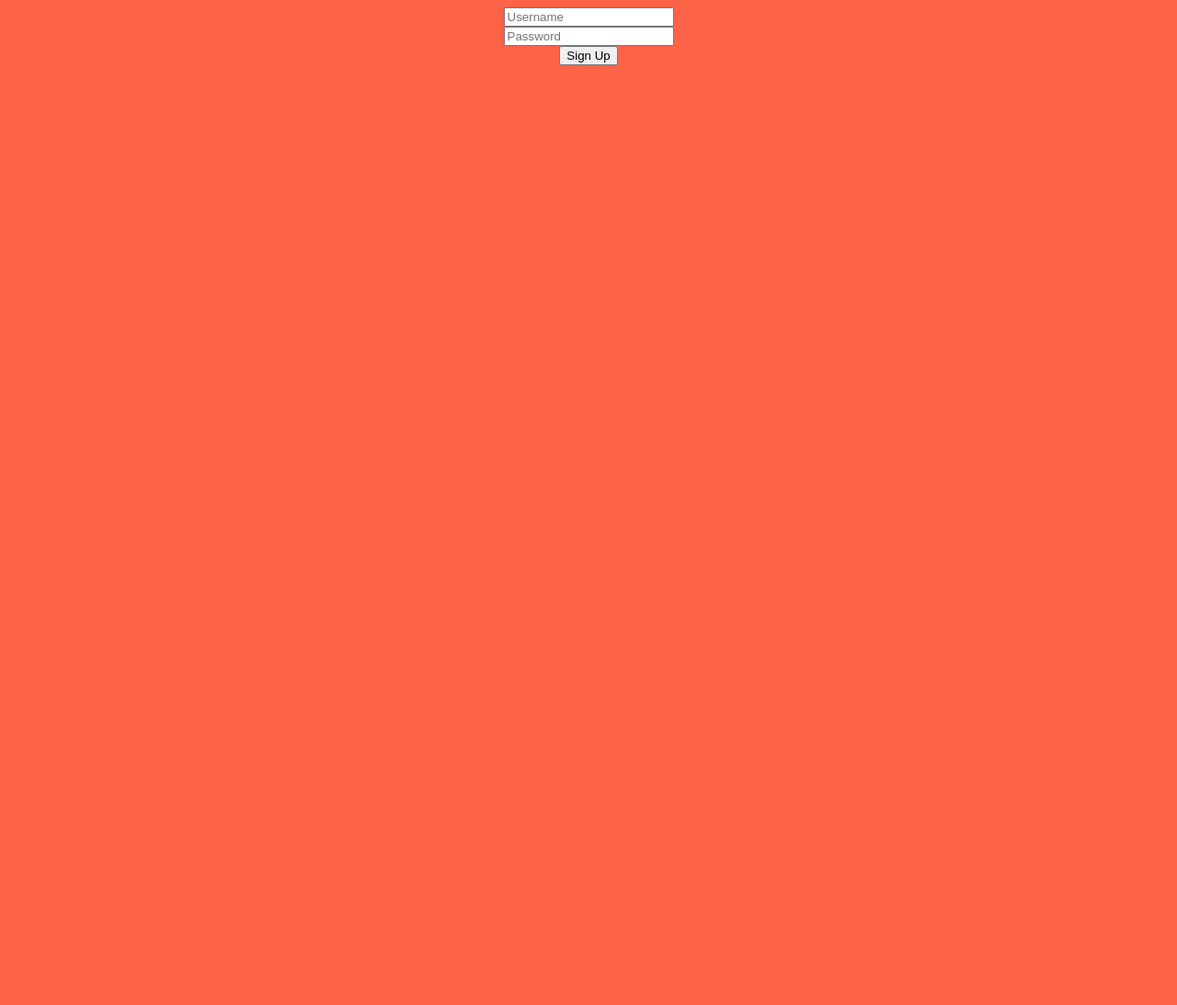
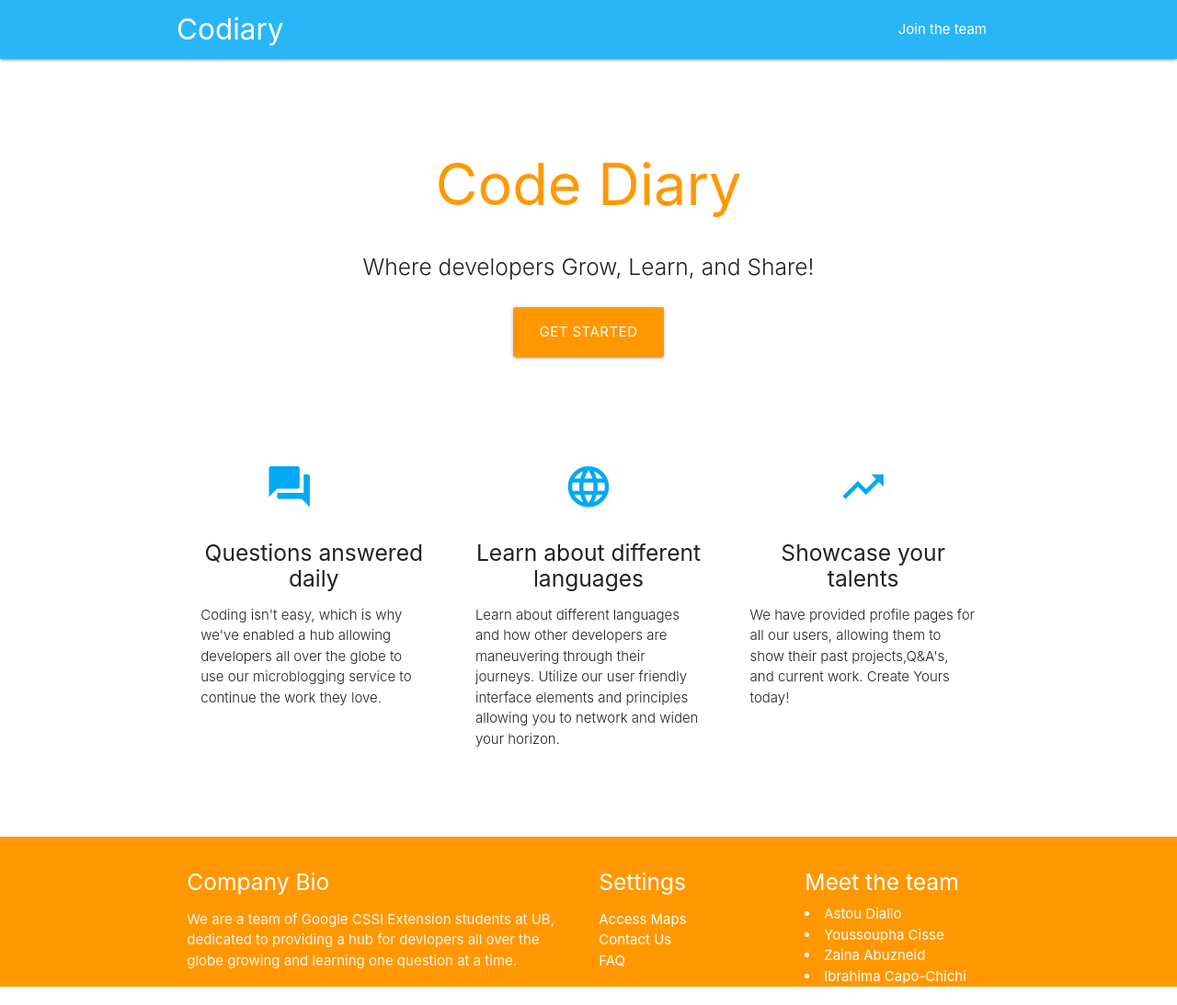
Before and after one commit to icapochi/Code-Diary, a Python web app: template templates/welcome.html in a window 1280 px wide. Shown: the whole page at 92% size. Before the commit the page ends 71 px from the top, so only its background shows below. Run offline with Jinja, Linux system fonts and the light colour scheme; the template is opened without the code that fills it, so the values that code supplies are empty; some libraries are stand-ins or nearby versions.

Commit message:
welcome page added

```diff
--- a/templates/welcome.html
+++ b/templates/welcome.html
@@ -1,27 +1,140 @@
 <!DOCTYPE html>
-<html lang="en" dir="ltr">
-  <head>
-    <meta charset="utf-8">
-    <title></title>
-  </head>
-  <body>
-    <form class="login" action="/logged" method="post">
-      <div class="user-pass">
+<html lang="en">
+<head>
+  <meta http-equiv="Content-Type" content="text/html; charset=UTF-8"/>
+  <meta name="viewport" content="width=device-width, initial-scale=1, maximum-scale=1.0"/>
+  <title>Starter Template - Materialize</title>
 
-        <input id = "user1" type="text" name="" value="" placeholder="Username" required = true><br>
-        <input id = "pass1" type="password" name="" value="" placeholder="Password" required = true><br>
-        <button type="submit" name="Sign Up">Sign Up</button>
+  <!-- CSS  -->
+  <link href="https://fonts.googleapis.com/icon?family=Material+Icons" rel="stylesheet">
+  <!-- Compiled and minified CSS -->
+   <link rel="stylesheet" href="https://cdnjs.cloudflare.com/ajax/libs/materialize/1.0.0/css/materialize.min.css">
+   <style media="screen">
+
+    .icon-block {
+     padding: 0 15px;
+    }
+    .icon-block .material-icons {
+      font-size: inherit;
+    }
+   </style>
+</head>
+<body>
+  <nav class="light-blue lighten-1" role="navigation">
+    <div class="nav-wrapper container"><a id="logo-container" href="#" class="brand-logo">Codiary</a>
+      <ul class="right hide-on-med-and-down">
+        <li><a href="#">Join the team</a></li>
+      </ul>
+
+      <ul id="nav-mobile" class="sidenav">
+        <li><a href="#">Navbar Link</a></li>
+      </ul>
+      <a href="#" data-target="nav-mobile" class="sidenav-trigger"><i class="material-icons">menu</i></a>
+    </div>
+  </nav>
+  <div class="section no-pad-bot" id="index-banner">
+    <div class="container">
+      <br><br>
+      <h1 class="header center orange-text">Code Diary</h1>
+      <div class="row center">
+        <h5 class="header col s12 light">
+          Where developers Grow, Learn, and Share!
+        </h5>
+      </div>
+      <div class="row center">
+        <a href="http://materializecss.com/getting-started.html" id="download-button" class="btn-large waves-effect waves-light orange">Get Started</a>
+      </div>
+      <br><br>
+
+    </div>
+  </div>
+
+
+  <div class="container">
+    <div class="section">
+
+      <!--   Icon Section   -->
+      <div class="row">
+        <div class="col s12 m4">
+          <div class="icon-block">
+            <h2 class="center light-blue-text"><i class="material-icons">question_answers</i></h2>
+            <h5 class="center">Questions answered daily</h5>
+
+            <p class="light">Coding isn't easy, which is why we've enabled a hub allowing developers all over the globe to use our microblogging service to continue the work they love.</p>
+          </div>
+        </div>
+
+        <div class="col s12 m4">
+          <div class="icon-block">
+            <h2 class="center light-blue-text"><i class="material-icons">language</i></h2>
+            <h5 class="center">Learn about different languages</h5>
+
+            <p class="light">Learn about different languages and how other developers are maneuvering through their journeys. Utilize our user friendly interface elements and principles allowing you to network and widen your horizon. </p>
+          </div>
+        </div>
+
+        <div class="col s12 m4">
+          <div class="icon-block">
+            <h2 class="center light-blue-text"><i class="material-icons">trending_up</i></h2>
+            <h5 class="center">Showcase your talents</h5>
+
+            <p class="light">We have provided profile pages for all our users, allowing them to show their past projects,Q&A's, and current work. Create Yours today!</p>
+          </div>
+        </div>
       </div>
 
-    </form>
+    </div>
+    <br><br>
+  </div>
+
+  <footer class="page-footer orange">
+    <div class="container">
+      <div class="row">
+        <div class="col l6 s12">
+          <h5 class="white-text">Company Bio</h5>
+          <p class="grey-text text-lighten-4">We are a team of Google CSSI Extension students at UB, dedicated to providing a hub for devlopers all over the globe growing and learning one question at a time.</p>
+
+
+        </div>
+        <div class="col l3 s12">
+          <h5 class="white-text">Settings</h5>
+          <ul>
+            <li><a class="white-text" href="#!">Access Maps</a></li>
+            <li><a class="white-text" href="#!">Contact Us</a></li>
+            <li><a class="white-text" href="#!">FAQ</a></li>
+          </ul>
+        </div>
+        <div class="col l3 s12">
+          <h5 class="white-text">Meet the team</h5>
+            <u1>
+              <li><a class="white-text" href="#!">Astou Diallo</a></li>
+              <li><a class="white-text" href="#!">Youssoupha Cisse</a></li>
+              <li><a class="white-text" href="#!">Zaina Abuzneid</a></li>
+              <li><a class="white-text" href="#!">Ibrahima Capo-Chichi</a></li>
+            </u1>
+        </div>
+    </div>
+    <div class="footer-scopyright">
+      <div class="container">
+      </div>
+    </div>
+  </footer>
+
+
+  <!--  Scripts-->
+  <script src="https://code.jquery.com/jquery-2.1.1.min.js"></script>
+  <!-- Compiled and minified JavaScript -->
+  <script src="https://cdnjs.cloudflare.com/ajax/libs/materialize/1.0.0/js/materialize.min.js"></script>
+  <script>
+    (function($){
+      $(function(){
+
+      $('.sidenav').sidenav();
+
+    }); // end of document ready
+    })(jQuery); // end of jQuery name space
+
+  </script>
+
   </body>
-  <style media="screen">
-  .user-pass {
-    text-align: center;
-  }
-  body {
-    background-color: tomato;
-  }
-  </style>
-
 </html>
```
